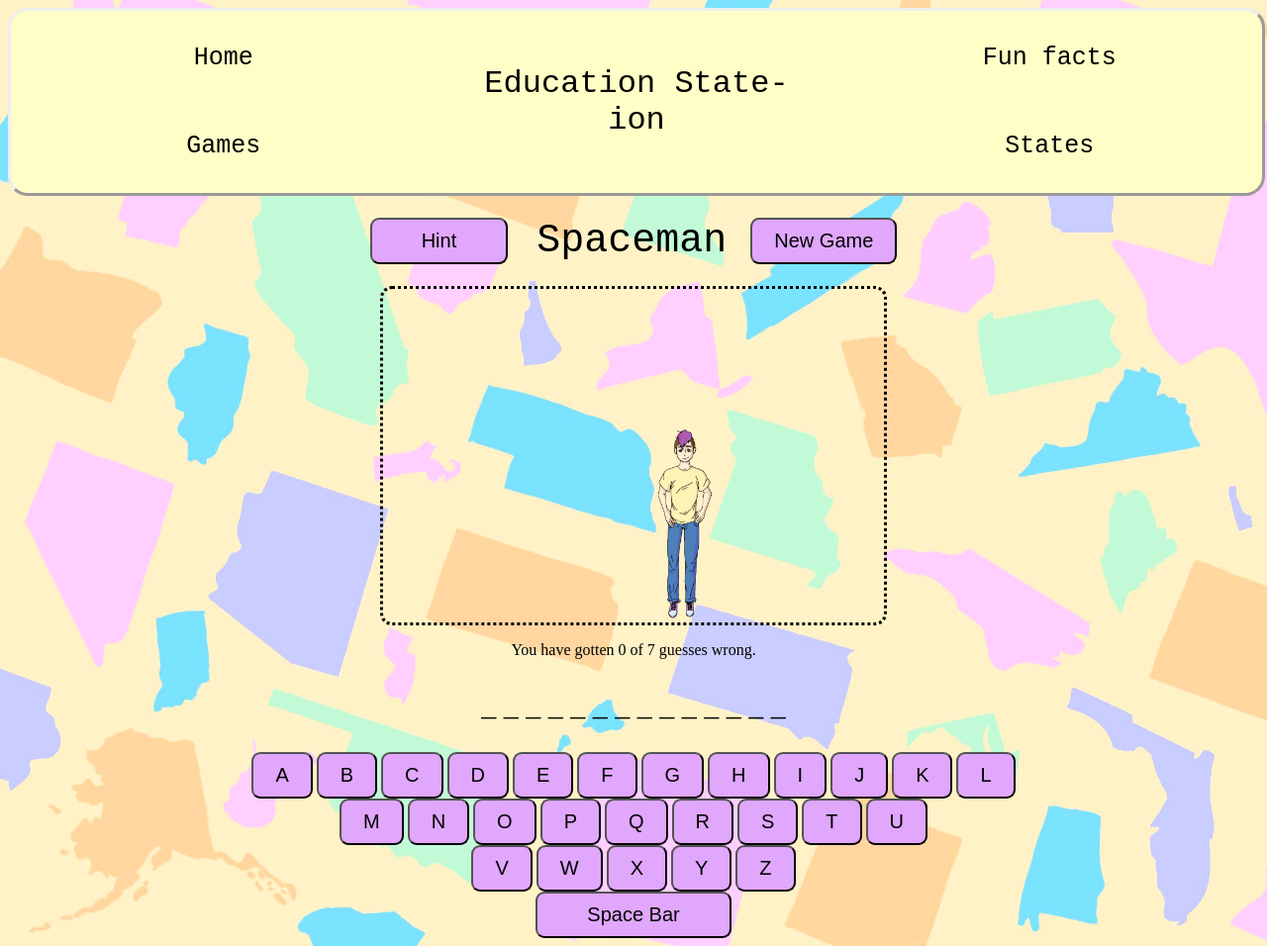
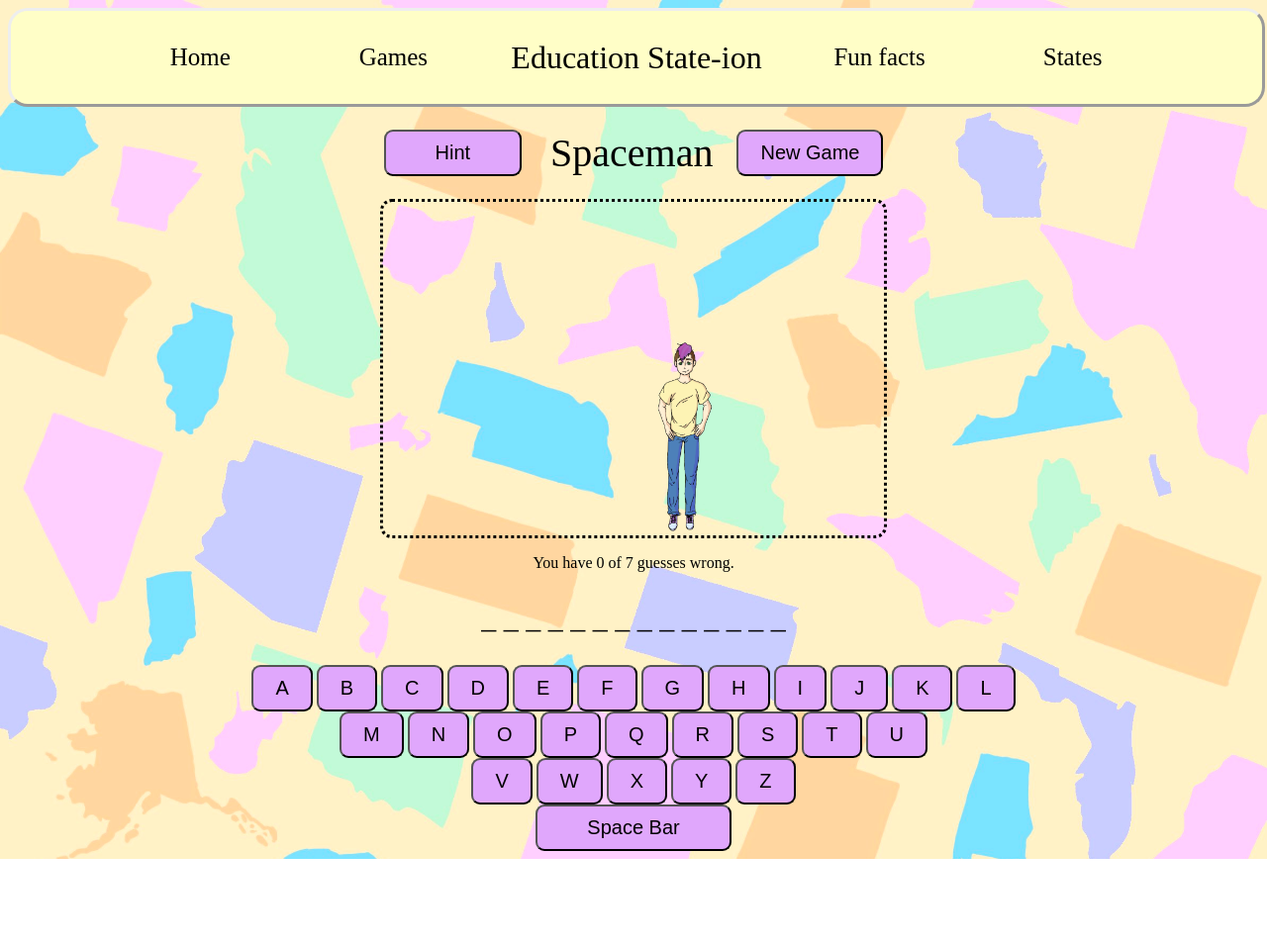
Before and after one commit to VanGalePark/us-state-history, a website: page games/spaceman.html in a window 1280 px wide. Shown: the whole page at 99% size. After the commit the page ends 868 px from the top, so only its background shows below. Drawn offline with Linux system fonts and the light colour scheme.

Commit message:
added hover color for links, fixed typos

```diff
--- a/games/spaceman.html
+++ b/games/spaceman.html
@@ -61,7 +61,7 @@
 
         <img id="spacemanImg" src="../images/abducted0.png"/>
 
-        <p style="text-align: center; font-size: 20;">You have gotten <span id='wrong'>0</span> of 7 guesses wrong.</p>
+        <p style="text-align: center; font-size: 20;">You have <span id='wrong'>0</span> of 7 guesses wrong.</p>
 
         <p style="text-align: center; font-size: 20px;" id="hint"></p>
 
--- a/state-list/state-list.css
+++ b/state-list/state-list.css
@@ -13,6 +13,6 @@ li {
     border-radius: 40px;
     border-style: ridge;
     border-color: #e3ce96;
-    background-color: #dab0ff;
+    background-color: #9145a3;
     margin-top: 10px;
 }
--- a/styles.css
+++ b/styles.css
@@ -26,9 +26,8 @@ nav li{
     display: inline-block;
     margin: 30px;
     padding: 0px;
-    font-family: "Courier New", Courier, monospace;
     font-size: 25px;
-    width: 150px;
+    width: 130px;
     font-weight: 200;
     border-style: none;
 }
@@ -37,7 +36,6 @@ h1 {
     margin: 20px;
     padding: 0;
     text-align: center;
-    font-family: "Courier New", Courier, monospace;
     font-weight: 50;
 }
 
@@ -51,6 +49,7 @@ a:link {
 
 a:hover {
     text-decoration: underline;
+    color: #c779d9;
 }
 
 html{
```
